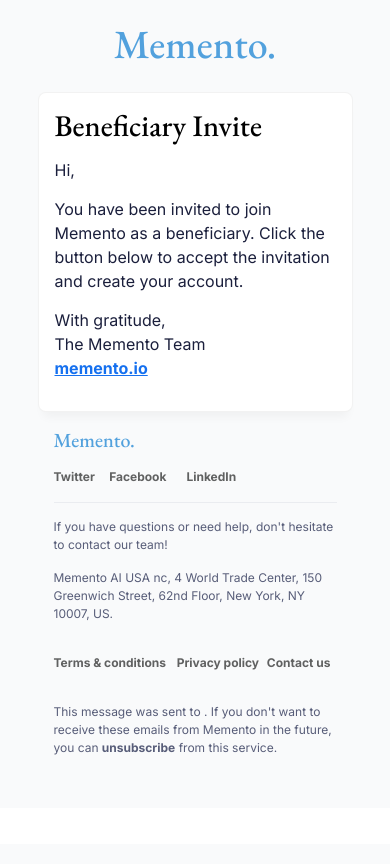
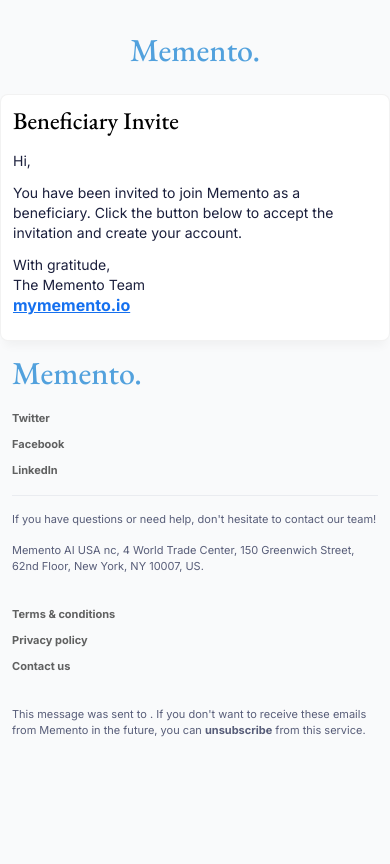
Before and after one commit to mementoAI-git/api, a Node server app: template views/mail/beneficiary-invite.ejs in a window 390 px wide. Before the commit the page ends 755 px from the top, so only its background shows below. Run offline with Node 20, Linux system fonts and the light colour scheme; the template is opened without the code that fills it, so the values that code supplies are empty; some libraries are stand-ins or nearby versions.

Commit message:
Enhance email templates and styling for improved user experience
- Updated email templates to include better styling for responsiveness and readability.
- Added `style="list-style-position: inside;"` to unordered lists in invite and welcome emails for consistent formatting.
- Refactored the main email structure to ensure proper alignment and padding.
- Improved button styles for better accessibility and visual appeal.
- Adjusted media queries for better display on smaller screens.

```diff
--- a/views/mail/components/closing-text.ejs
+++ b/views/mail/components/closing-text.ejs
@@ -2,6 +2,6 @@
   <span>With gratitude,</span>
   <span>The Memento Team</span>
   <span>
-    <a href="https://mymemento.io">memento.io</a>
+    <a href="https://mymemento.io">mymemento.io</a>
   </span>
 </p>
--- a/views/mail/components/header.ejs
+++ b/views/mail/components/header.ejs
@@ -17,10 +17,27 @@
       font-family: Inter, -apple-system, BlinkMacSystemFont, 'Segoe UI', Arial, Helvetica, sans-serif;
       margin: 0;
       padding: 0;
+      leading-trim: NONE;
+      text-decoration: none;
+      box-sizing: border-box;
     }
+
+    body>center {
+      padding: 0px 20px;
+    }
+
+    img {
+      max-width: 100%;
+      height: auto;
+    }
+
 
     p {
       margin: 15px 0px;
+    }
+
+    a {
+      text-decoration: none;
     }
 
     span {
@@ -91,14 +108,17 @@
       background: #F1F6FD;
       border-radius: 8px;
       padding: 24px;
+      margin-bottom: 24px;
     }
 
     .mail-image {
       width: 100%;
+      max-width: 100%;
       max-height: 314px;
       height: auto;
       object-fit: cover;
       margin-bottom: 24px;
+      display: block;
     }
 
     .code-text {
@@ -113,8 +133,9 @@
 
     .btn {
       background: #52A1DD;
-      width: 207;
-      height: 48;
+      width: auto;
+      min-width: 207px;
+      height: 48px;
       border-radius: 999px;
       border-width: 1px;
       padding-top: 14px;
@@ -139,8 +160,12 @@
     .btn-link {
       font-family: Inter, -apple-system, BlinkMacSystemFont, 'Segoe UI', Arial, Helvetica, sans-serif;
       font-weight: 400;
-      font-size: 16px;
-      line-height: 26px;
+      font-size: 14px;
+      width: 90%;
+      max-width: 400px;
+      text-overflow: ellipsis;
+      overflow: hidden;
+      line-height: 18px;
       letter-spacing: 0%;
       color: #4C64D9;
       ;
@@ -176,45 +201,192 @@
     }
 
     @media (max-width: 600px) {
+      body {
+        width: 100% !important;
+        min-width: 100% !important;
+      }
+
+      center {
+        width: 100% !important;
+        min-width: 100% !important;
+        padding: 10px 0 !important;
+      }
+
+      table[role="presentation"] {
+        width: 100% !important;
+        max-width: 100% !important;
+      }
 
       .body,
       .footer {
-        padding: 16px;
+        padding: 16px !important;
+      }
+
+      .body p {
+        font-size: 14px !important;
+        line-height: 20px !important;
+        margin: 12px 0px !important;
       }
 
       .subject {
-        font-size: 30px;
-        line-height: 34px;
+        font-size: 28px !important;
+        line-height: 32px !important;
+        margin-bottom: 16px !important;
+      }
 
+      .logo {
+        font-size: 32px !important;
+        line-height: 40px !important;
+      }
+
+      .code-container {
+        padding: 16px !important;
+        margin-bottom: 16px !important;
+      }
+
+      .code-text {
+        font-size: 24px !important;
+        letter-spacing: 3px !important;
+        word-break: break-all;
+        word-wrap: break-word;
+      }
+
+      .btn {
+        width: 100% !important;
+        min-width: 100% !important;
+        padding-left: 16px !important;
+        padding-right: 16px !important;
+        margin-bottom: 16px !important;
+      }
+
+      .btn a {
+        display: block !important;
+        text-align: center !important;
+        width: 100% !important;
+      }
+
+      .btn-link {
+        font-size: 14px !important;
+        line-height: 20px !important;
+        display: inline-block;
+        white-space: normal;
+        word-break: break-all;
+        word-wrap: break-word;
+        max-width: 90%;
+      }
+
+      .mail-image {
+        margin-bottom: 16px !important;
+      }
+
+      .footer-link {
+        font-size: 11px !important;
+        display: block !important;
+        padding-bottom: 8px !important;
+      }
+
+      .footer-link:last-child {
+        padding-bottom: 0 !important;
+      }
+
+      .footer p {
+        font-size: 11px !important;
+        line-height: 16px !important;
+      }
+
+      ul {
+        padding-left: 20px !important;
+      }
+
+      ul li {
+        font-size: 14px !important;
+        line-height: 20px !important;
+        margin-bottom: 8px !important;
+      }
+
+      .social-links,
+      .footer-links {
+        max-width: 100% !important;
+        width: 100% !important;
+        display: block !important;
+      }
+
+      .social-links tr,
+      .footer-links tr {
+        display: block !important;
+        width: 100% !important;
+      }
+
+      .social-links td,
+      .footer-links td {
+        display: block !important;
+        padding-right: 0 !important;
+        padding-bottom: 8px !important;
+        width: 100% !important;
+        text-align: left !important;
+      }
+
+      .social-links td:last-child,
+      .footer-links td:last-child {
+        padding-bottom: 0 !important;
+      }
+
+      table[style*="max-width"] {
+        max-width: 100% !important;
+        width: 100% !important;
+      }
+    }
+
+    @media (max-width: 480px) {
+      body>center {
+        padding: 0px 5px;
+      }
+
+      center {
+        padding: 10px 0 !important;
+      }
+
+      .body,
+      .footer {
+        padding: 12px !important;
+      }
+
+      .subject {
+        font-size: 24px !important;
+        line-height: 28px !important;
+      }
+
+      .code-text {
+        font-size: 20px !important;
+        letter-spacing: 2px !important;
       }
     }
   </style>
 </head>
 
-<body style="margin: 0; padding: 0;">
-  <center style="width: 100%; background-color: #F9FAFB;">
-
+<body style="overflow-x:hidden">
+  <center style="width: 100%; min-height: 100vh; background-color: #F9FAFB;">
     <table role="presentation" width="648" cellspacing="0" cellpadding="0" border="0" align="center"
-      style="width: 100%; max-width: 648px;">
-
+      style="width: 100%; height: 100vh; max-width: 648px;">
       <tr>
-        <td style="padding: 20px;">
-          <center style="width: 90%; max-width: 568px; margin: 0px auto;">
-            <table role="presentation" width="568" cellspacing="0" cellpadding="0" border="0" align="center"
-              style="width: 100%; max-width: 568px;">
+        <td align="center">
+          <center style="width: 100%; max-width: 648px;height:100%">
+            <table role="presentation" cellspacing="0" cellpadding="0" border="0" align="center">
               <tr>
-                <td>
-
-                  <table width="100%" style="margin-bottom: 24px" cellspacing="0" cellpadding="0" border="0">
+                <td align="center">
+                  <center style="width: 100%; max-width: 640px;">
+                    <table width="100%" style="margin-bottom: 24px" cellspacing="0" cellpadding="0" border="0"
+                      align="center">
                       <tr>
                         <td align="center">
                           <span class="logo">Memento.</span>
-
                         </td>
                       </tr>
                     </table>
-                  <table width="100%" cellspacing="0" cellpadding="0" border="0">
+
+                    <table cellspacing="0" cellpadding="0" border="0">
                       <tr>
-                      <td class="body">
+                        <td>
+                          <div style="max-width: 632px;" class="body">
                             <!--  Body Starts -->
                             <!-- Content Section -->
--- a/views/mail/invite-code.ejs
+++ b/views/mail/invite-code.ejs
@@ -10,7 +10,7 @@
     <%- include('components/code', { code, note: "Please note this code is only valid for 5 days." , inviteLink }) %>
       <p>Use this invite code to create your account at mymemento.io/beta.</p>
       <p>Here’s what you can explore:</p>
-      <ul>
+      <ul style="list-style-position: inside;">
         <li>📝 Write and save personal stories</li>
         <li>💬 Chat with your AI twin</li>
         <li>🌅 Reflect daily with guided prompts</li>
--- a/views/mail/welcome.ejs
+++ b/views/mail/welcome.ejs
@@ -7,7 +7,7 @@
       reflect freely.
     </p>
     <p>Here’s a few things you can do today:</p>
-    <ul>
+    <ul style="list-style-position: inside;">
       <li>🌿 Start your first story</li>
       <li>💬 Have a conversation with your AI twin</li>
       <li>🌅 Try a daily reflection prompt</li>
```
Also changed, not shown: views/index.html (+202 -102 lines). Lines whose indentation alone changed are shown as unchanged.
